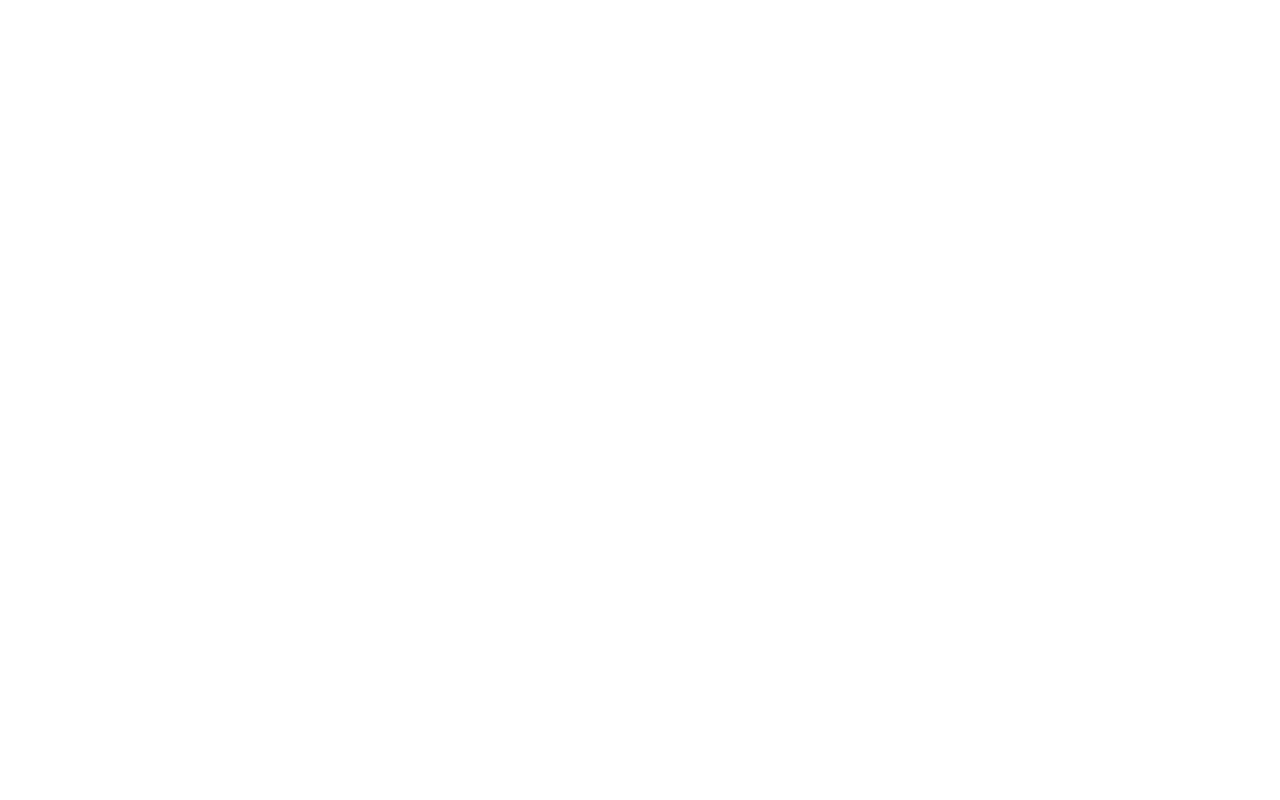
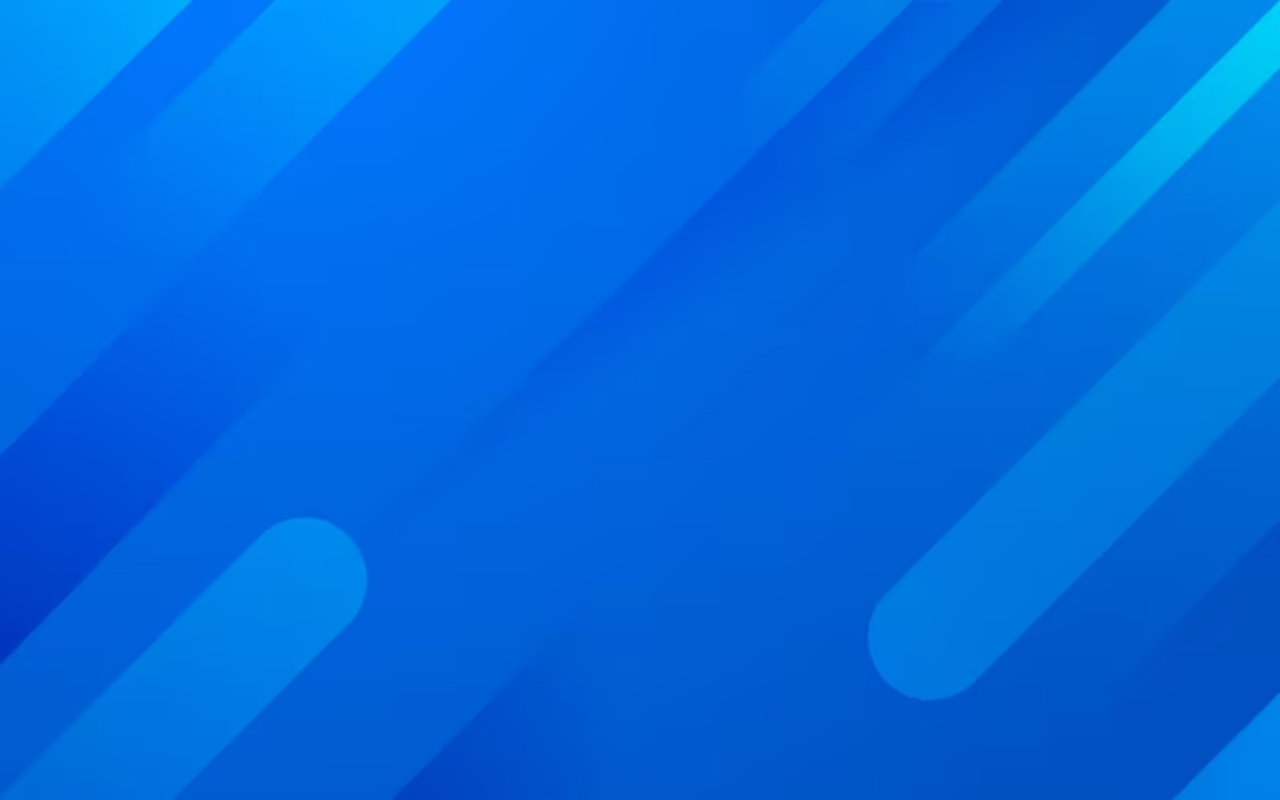
Before and after one commit to yaboinad/Personal-Finance-Tracker, a plain HTML site: page Financia.html in a window 1280 px wide. Drawn offline with Linux system fonts and the light colour scheme.

Commit message:
Update Financia.html

```diff
--- a/Financia.html
+++ b/Financia.html
@@ -9,7 +9,7 @@
     <style>
         body
         {
-            background: ;
+            background: url(Images_6/background1.avif) no-repeat fixed;
             background-size: cover;
         }
     </style>
```
